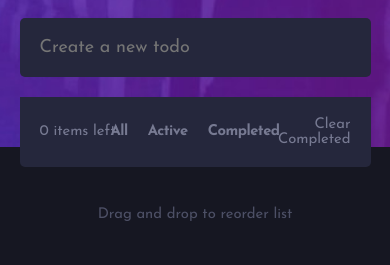
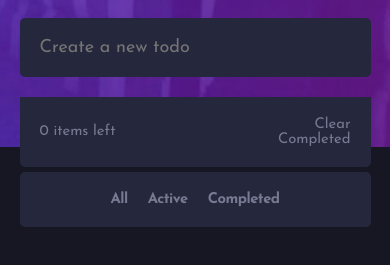
Before and after one commit to gokseloz/Todo-app, a website: page index.html in a window 390 px wide. Shown: the part 191-456 px from the top of the page. Drawn offline with nearby package versions, Linux system fonts and the light colour scheme.

Commit message:
breakpoint 550px added  to filter buttons

```diff
--- a/scss/main.scss
+++ b/scss/main.scss
@@ -255,6 +255,21 @@ body {
             &.light {
                 background-color: hsl(0, 0%, 98%);
             }
+
+            @media (max-width:550px) {
+                position: absolute;
+                width: auto;
+                left: 0;
+                right: 0;
+                margin-right: 0px;
+                margin-top: 135px;
+                display: flex;
+                justify-content: center;
+                align-items: center;
+                background-color: hsl(235, 24%, 19%);
+                padding: 20px;
+                border-radius: $borderRadius;
+            }
             @media (max-width:375px) {
                 position: absolute;
                 width: auto;
```
Also changed, not shown: css/main.css.
